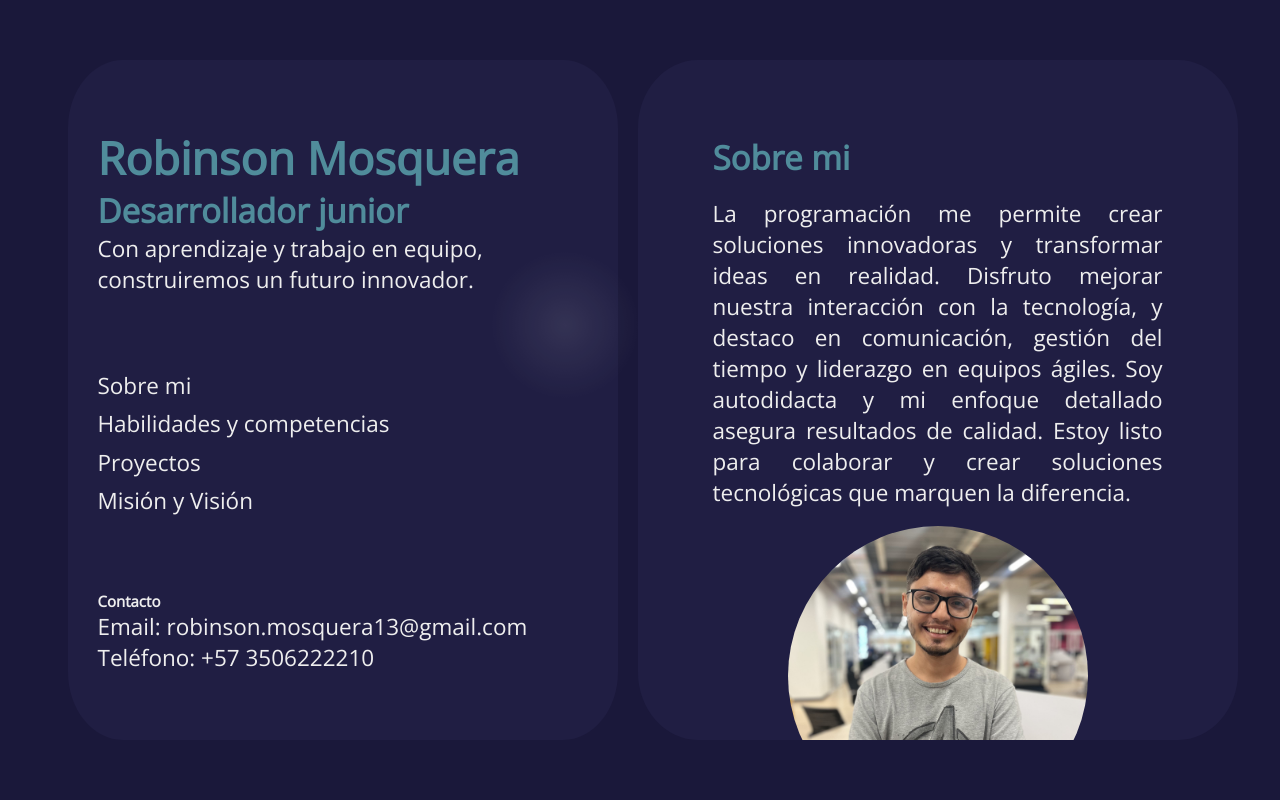
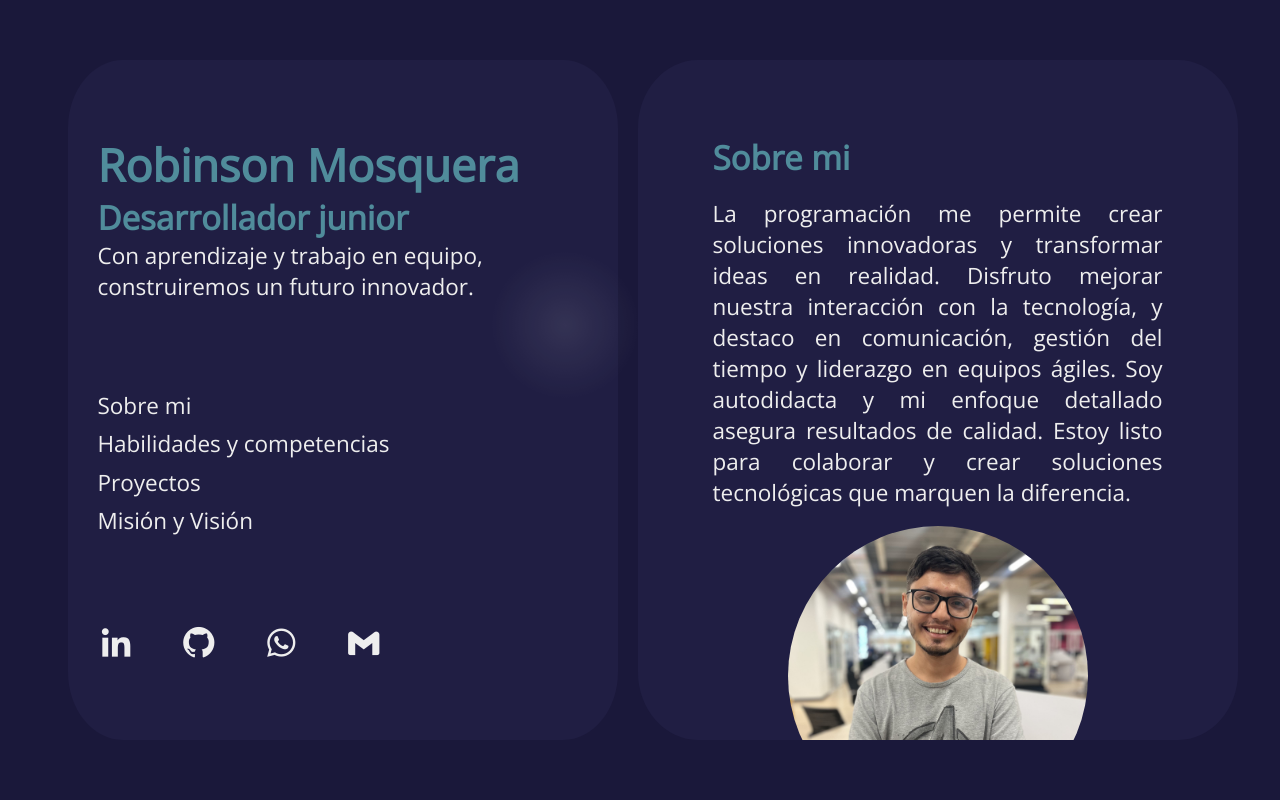
Before and after one commit to RobinsonMosqueraCubides/Portafolio, a plain HTML site: page index.html in a window 1280 px wide. Drawn offline with nearby package versions, Linux system fonts and the light colour scheme.

Commit message:
style: :lipstick: Contacto
Se agrega el apartado de contacto y sus respectivos estilos

```diff
--- a/CSS/style.css
+++ b/CSS/style.css
@@ -106,6 +106,16 @@ a, p ,span {
     transform: translate(-50%, -50%);
     mix-blend-mode: screen;
     z-index: 1000;
+  }
+  .footer{
+    display: flex;
+    align-items: center;
+    gap: 3rem;
+    width: 50%;
+  }
+  .footer i{
+    font-size: clamp(1.5rem,4vw,2.5rem);
+    text-align: center;
   }
   .main{
     display: flex;
--- a/index.html
+++ b/index.html
@@ -3,6 +3,7 @@
 <head>
     <meta charset="UTF-8">
     <meta name="viewport" content="width=device-width, initial-scale=1.0">
+    <link rel="stylesheet" href="https://unpkg.com/boxicons@latest/css/boxicons.min.css">
     <link rel="stylesheet" href="CSS/style.css">
     <script type="module" src="Js/app.js" defer></script>
     <title>Robinson Mosquera</title>
@@ -28,12 +29,10 @@
                 <a href="#cardMisionVision" class="misionVison" id="misionVison">Misión y Visión</a>
             </nav>
             <footer class="footer" id="footer">
-                <div class="contact" id="contact">
-                    <h3>Contacto</h3>
-                    <span>Email: <a href="mailto:robinson.mosquera13@gmail.com">robinson.mosquera13@gmail.com</a></span>
-                    <br>
-                    <span>Teléfono: +57 3506222210</span>
-                </div>
+                <a href="https://www.linkedin.com/in/rmosqueracubides/"><i class='bx bxl-linkedin' ></i></a>
+                <a href="https://github.com/RobinsonMosqueraCubides"><i class='bx bxl-github' ></i></a>
+                <a href="https://wa.me/+573506222210"><i class='bx bxl-whatsapp' ></i></a>
+                <a href="mailto:robin.mosquera13@gmail.com"><i class='bx bxl-gmail'></i></a>
             </footer>
         </aside>
         <main class="main" id="main">
```
